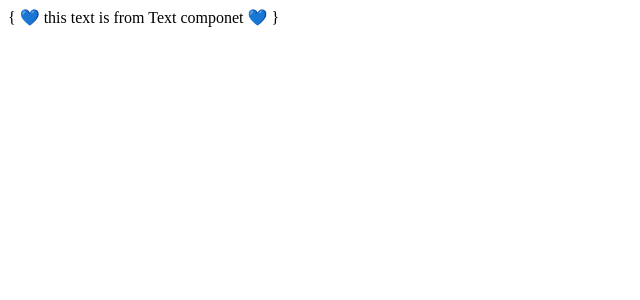
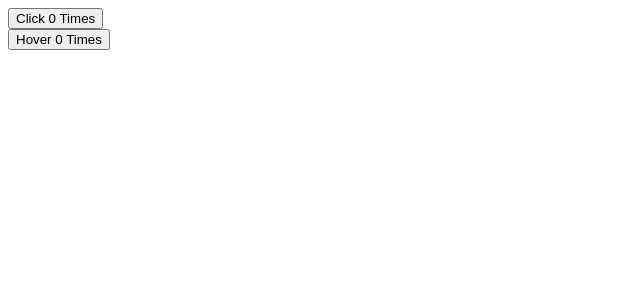
Before and after one commit to ramjan10/myReact, a React (Vite) app: page / in a window 1280 px wide. Shown: the top 300 px of the page, without its empty margins (0-640 px from the left). Built offline with nearby package versions, Linux system fonts and the light colour scheme.

Commit message:
heiger order components

```diff
--- a/src/App.jsx
+++ b/src/App.jsx
@@ -1,16 +1,12 @@
-import Bracket from './components/composition/Bracket';
-import Emoji from './components/composition/Emoji';
-import Text from './components/composition/text';
+import ClickCounter from "./components/ClickCounter";
+import HoverCount from "./components/HoverCount";
 
 function App() {
-  return (
-      <Emoji>
-        {(  {addEmoji} ) =>
-        <Bracket>
-          { ( {addBracket} ) => <Text addEmoji={addEmoji} addBracket={addBracket}/> }
-        </Bracket>}
-      </Emoji>
-  );
+  return <div>
+      <ClickCounter />
+      <HoverCount />
+  </div>
+
 }
 
 export default App;
--- /dev/null
+++ b/src/components/ClickCounter.jsx
@@ -0,0 +1,12 @@
+import WithCounter from "./HOC/WithCounter";
+
+const ClickCounter = (props) => {
+    const {count, incrimentCount} = props;
+    return (
+        <div>
+            <button type="button" onClick={incrimentCount}>Click {count} Times</button>
+        </div>
+    );
+}
+
+export default WithCounter(ClickCounter);
--- /dev/null
+++ b/src/components/HOC/WithCounter.jsx
@@ -0,0 +1,26 @@
+import React from "react";
+
+const WithCounter = (OriginalComponent) => {
+
+    class NewComponent extends React.Component{
+        state = {
+            count : 0
+        }
+
+        incrimentCount = () =>{
+            this.setState({
+                count : this.state.count + 1,
+            });
+        }
+
+        render(){
+            const {count} = this.state;
+            return <OriginalComponent count={count} incrimentCount={this.incrimentCount}/>
+        }
+
+    }
+
+    return NewComponent;
+}
+
+export default WithCounter;
--- /dev/null
+++ b/src/components/HoverCount.jsx
@@ -0,0 +1,12 @@
+import WithCounter from "./HOC/WithCounter";
+
+const HoverCount = (props) =>{
+    const {count, incrimentCount} = props;
+    return (
+        <div>
+            <button type="button" onMouseOver={incrimentCount}>Hover {count} Times</button>
+        </div>
+    );
+}
+
+export default WithCounter(HoverCount);
```
